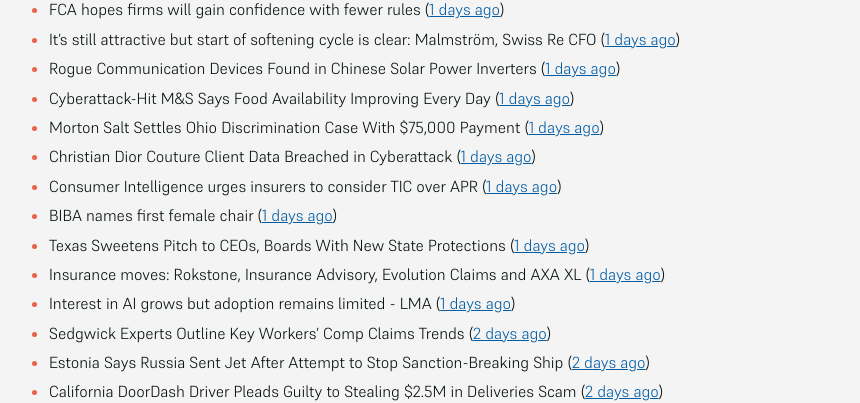
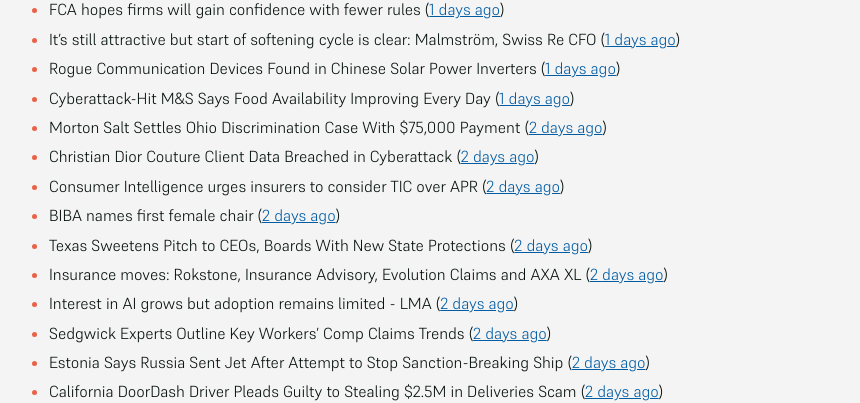
Before and after one commit to mat-0/feeds.thechels.uk, a Jekyll site: the page built from index.md, in a window 1280 px wide and 900 px high, scrolled down 1426 px. Shown: the part 143-546 px from the top of the window, without its empty margins (215-1075 px from the left). Built offline with Jekyll 4.4.1, drawn with Linux system fonts in a browser that asks for light colours; some of the changed text lies outside the part shown.

Commit message:
New Feed

```diff
--- a/index.md
+++ b/index.md
@@ -56,13 +56,13 @@ description: Latest Updates
 - It’s still attractive but start of softening cycle is clear: Malmström, Swiss Re CFO ([1 days ago](https://www.reinsurancene.ws/its-still-attractive-but-start-of-softening-cycle-is-clear-malmstrom-swiss-re-cfo/))
 - Rogue Communication Devices Found in Chinese Solar Power Inverters ([1 days ago](https://www.insurancejournal.com/news/international/2025/05/16/824006.htm))
 - Cyberattack-Hit M&S Says Food Availability Improving Every Day ([1 days ago](https://www.insurancejournal.com/news/international/2025/05/16/824002.htm))
-- Morton Salt Settles Ohio Discrimination Case With $75,000 Payment ([1 days ago](https://www.insurancejournal.com/news/midwest/2025/05/16/823999.htm))
-- Christian Dior Couture Client Data Breached in Cyberattack ([1 days ago](https://www.insurancejournal.com/news/national/2025/05/16/823975.htm))
-- Consumer Intelligence urges insurers to consider TIC over APR ([1 days ago](https://www.insurancebusinessmag.com/uk/news/auto-motor/consumer-intelligence-urges-insurers-to-consider-tic-over-apr-535940.aspx))
-- BIBA names first female chair ([1 days ago](https://www.insurancebusinessmag.com/uk/news/breaking-news/biba-names-first-female-chair-535939.aspx))
-- Texas Sweetens Pitch to CEOs, Boards With New State Protections ([1 days ago](https://www.insurancejournal.com/news/southcentral/2025/05/16/823995.htm))
-- Insurance moves: Rokstone, Insurance Advisory, Evolution Claims and AXA XL ([1 days ago](https://www.insurancebusinessmag.com/uk/news/breaking-news/insurance-moves-rokstone-insurance-advisory-evolution-claims-and-axa-xl-535937.aspx))
-- Interest in AI grows but adoption remains limited - LMA ([1 days ago](https://www.insurancebusinessmag.com/uk/news/technology/interest-in-ai-grows-but-adoption-remains-limited--lma-535936.aspx))
+- Morton Salt Settles Ohio Discrimination Case With $75,000 Payment ([2 days ago](https://www.insurancejournal.com/news/midwest/2025/05/16/823999.htm))
+- Christian Dior Couture Client Data Breached in Cyberattack ([2 days ago](https://www.insurancejournal.com/news/national/2025/05/16/823975.htm))
+- Consumer Intelligence urges insurers to consider TIC over APR ([2 days ago](https://www.insurancebusinessmag.com/uk/news/auto-motor/consumer-intelligence-urges-insurers-to-consider-tic-over-apr-535940.aspx))
+- BIBA names first female chair ([2 days ago](https://www.insurancebusinessmag.com/uk/news/breaking-news/biba-names-first-female-chair-535939.aspx))
+- Texas Sweetens Pitch to CEOs, Boards With New State Protections ([2 days ago](https://www.insurancejournal.com/news/southcentral/2025/05/16/823995.htm))
+- Insurance moves: Rokstone, Insurance Advisory, Evolution Claims and AXA XL ([2 days ago](https://www.insurancebusinessmag.com/uk/news/breaking-news/insurance-moves-rokstone-insurance-advisory-evolution-claims-and-axa-xl-535937.aspx))
+- Interest in AI grows but adoption remains limited - LMA ([2 days ago](https://www.insurancebusinessmag.com/uk/news/technology/interest-in-ai-grows-but-adoption-remains-limited--lma-535936.aspx))
 - Sedgwick Experts Outline Key Workers’ Comp Claims Trends ([2 days ago](https://www.insurancejournal.com/news/national/2025/05/16/823936.htm))
 - Estonia Says Russia Sent Jet After Attempt to Stop Sanction-Breaking Ship ([2 days ago](https://www.insurancejournal.com/news/international/2025/05/16/823959.htm))
 - California DoorDash Driver Pleads Guilty to Stealing $2.5M in Deliveries Scam ([2 days ago](https://www.insurancejournal.com/news/west/2025/05/16/823989.htm))
```
Also changed, not shown: other parts of index.md (+1 -1 lines).
